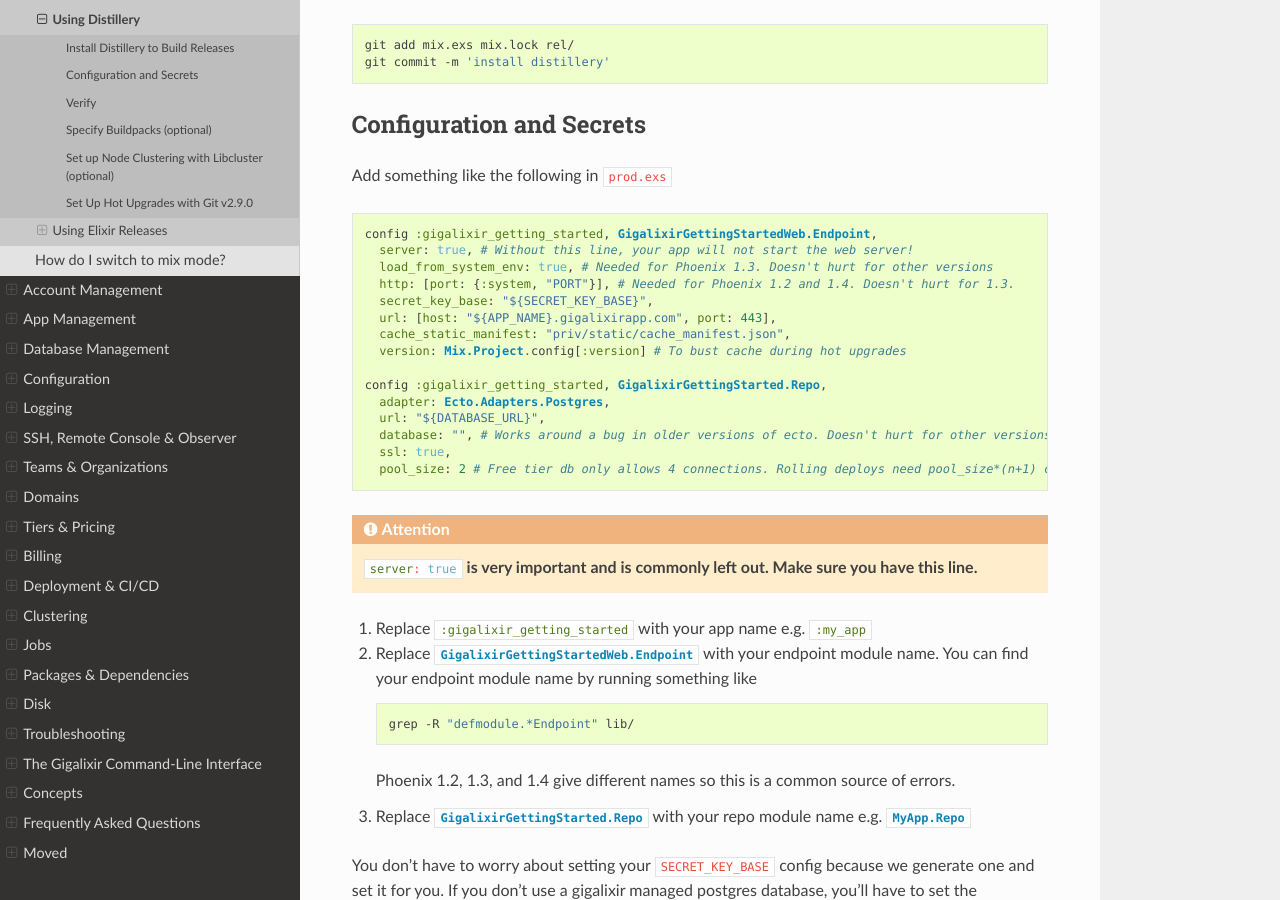
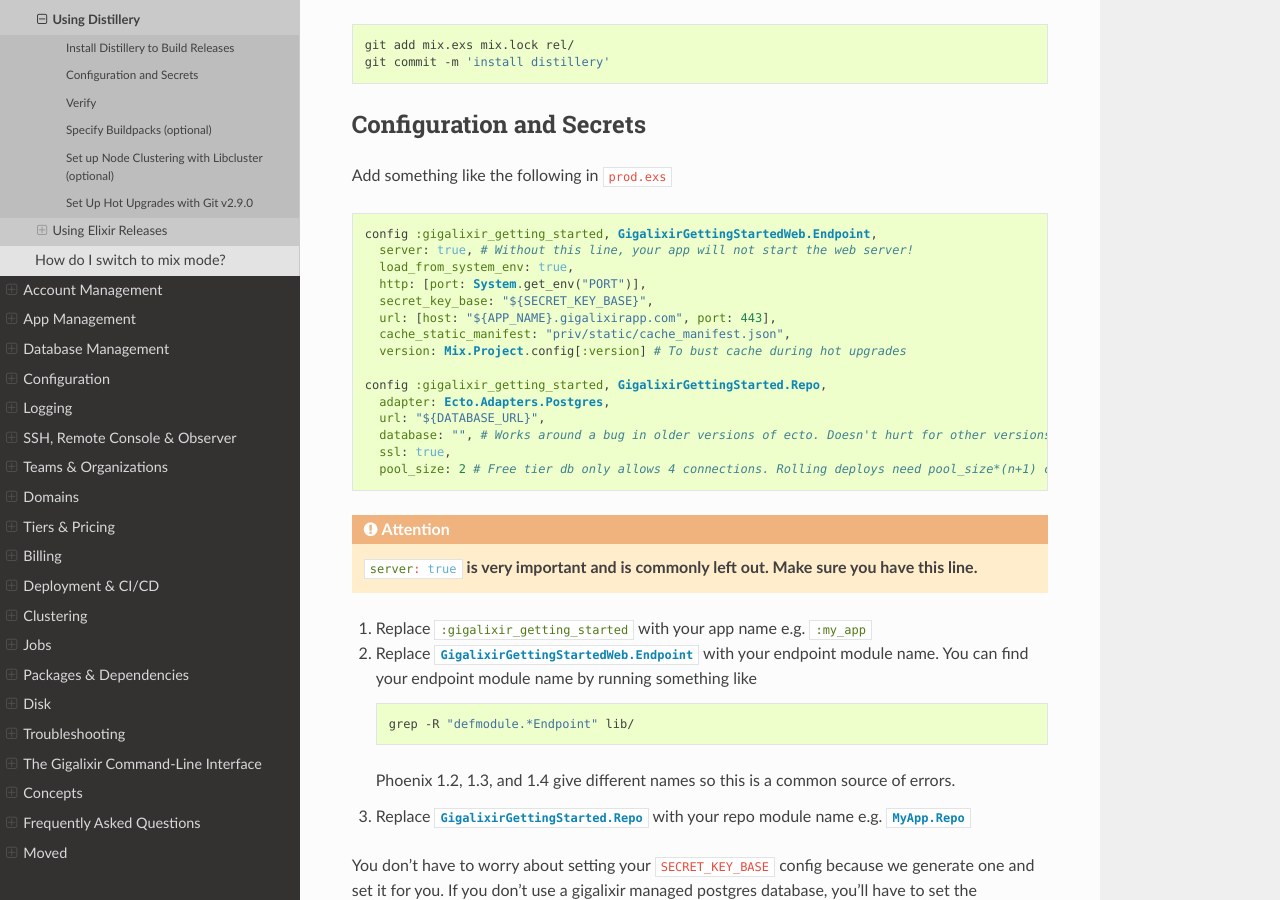
Before and after one commit to gigalixir/gigalixir-cli, a Sphinx documentation site: the page built from docs/source/modify-app/distillery.rst, in a window 1280 px wide and 900 px high, scrolled down 725 px. Built offline with Sphinx 7.4.7 and the Read the Docs theme 2.0.0, drawn with Linux system fonts in a browser that asks for light colours.

Commit message:
docs: update envvar documentation

```diff
--- a/docs/source/database.rst
+++ b/docs/source/database.rst
@@ -180,7 +180,7 @@ If you followed the :ref:`quick start`, then your database should already be con
 
      config :gigalixir_getting_started, GigalixirGettingStarted.Repo,
        adapter: Ecto.Adapters.Postgres,
-       url: {:system, "DATABASE_URL"},
+       url: System.get_env("DATABASE_URL"),
        database: "",
        ssl: true,
        pool_size: 2
--- a/docs/source/modify-app/distillery.rst
+++ b/docs/source/modify-app/distillery.rst
@@ -43,8 +43,8 @@ Add something like the following in :bash:`prod.exs`
 
      config :gigalixir_getting_started, GigalixirGettingStartedWeb.Endpoint,
        server: true, # Without this line, your app will not start the web server!
-       load_from_system_env: true, # Needed for Phoenix 1.3. Doesn't hurt for other versions
-       http: [port: {:system, "PORT"}], # Needed for Phoenix 1.2 and 1.4. Doesn't hurt for 1.3.
+       load_from_system_env: true,
+       http: [port: System.get_env("PORT")],
        secret_key_base: "${SECRET_KEY_BASE}",
        url: [host: "${APP_NAME}.gigalixirapp.com", port: 443],
        cache_static_manifest: "priv/static/cache_manifest.json",
--- a/docs/source/modify-app/mix.rst
+++ b/docs/source/modify-app/mix.rst
@@ -13,7 +13,7 @@ Then append something like the following in :bash:`prod.exs`. Don't replace what
 .. code-block:: elixir
 
      config :gigalixir_getting_started, GigalixirGettingStartedWeb.Endpoint,
-       http: [port: {:system, "PORT"}], # Possibly not needed, but doesn't hurt
+       http: [port: System.get_env("PORT")], # Possibly not needed, but doesn't hurt
        url: [host: System.get_env("APP_NAME") <> ".gigalixirapp.com", port: 443],
        secret_key_base: Map.fetch!(System.get_env(), "SECRET_KEY_BASE"),
        server: true
--- a/docs/source/modify-app/releases.rst
+++ b/docs/source/modify-app/releases.rst
@@ -20,7 +20,7 @@ The only configuration change we really need to do now is make sure the web serv
 
     config :gigalixir_getting_started, GigalixirGettingStartedWeb.Endpoint,
       server: true,
-      http: [port: {:system, "PORT"}], # Needed for Phoenix 1.2 and 1.4. Doesn't hurt for 1.3.
+      http: [port: System.get_env("PORT")],
       url: [host: System.get_env("APP_NAME") <> ".gigalixirapp.com", port: 443]
 
 1. Replace :elixir:`:gigalixir_getting_started` with your app name e.g. :elixir:`:my_app`
```
